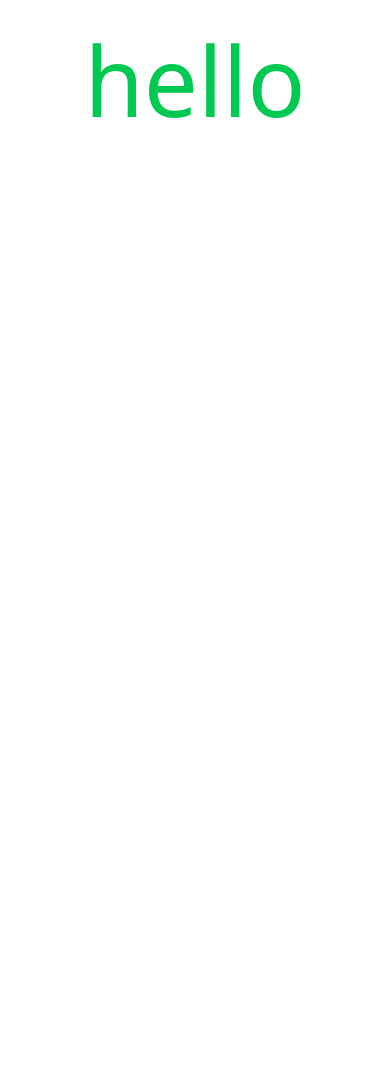
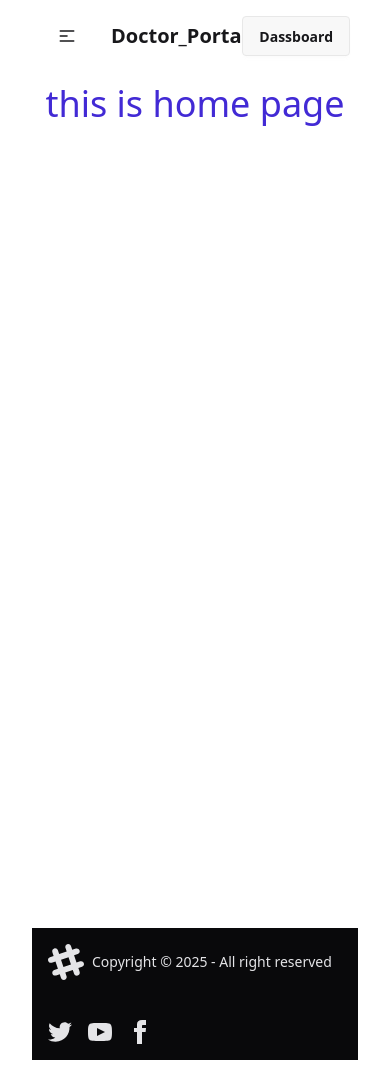
Before and after one commit to mern-project01/Affer_Fail_doctor_portal, a React (Vite) app: page / in a window 390 px wide. Before the commit the page ends 844 px from the top, so only its background shows below. Built offline with nearby package versions, Linux system fonts and the light colour scheme.

Commit message:
i react router-router-dom use header and footer

```diff
--- a/package.json
+++ b/package.json
@@ -11,8 +11,10 @@
   },
   "dependencies": {
     "@tailwindcss/vite": "^4.0.8",
+    "firebase": "^11.3.1",
     "react": "^19.0.0",
     "react-dom": "^19.0.0",
+    "react-router-dom": "^7.2.0",
     "tailwindcss": "^4.0.8"
   },
   "devDependencies": {
--- a/src/App.jsx
+++ b/src/App.jsx
@@ -1,13 +1,27 @@
 
+import { createBrowserRouter, RouterProvider } from 'react-router-dom';
 import './App.css'
+import Home from './Pages/Home/Home';
+import Main from './Componets/Main/Main';
 
 function App() {
+  const router = createBrowserRouter([
+    {
+      path: '/',
+      element: <Main></Main>,
+      children: [
+        {
+          path: '/',
+          element:<Home></Home>,
+        },
+      ]
+  }
+])
+  return (
+    <>
+    <RouterProvider router={router}></RouterProvider>
 
-  return (
-    <div>
-      <h1 className="text-8xl text-green-500">hello</h1>
-
-    </div>
+    </>
   );
 }
 
--- /dev/null
+++ b/src/Componets/Firbase/Firbase.init.jsx
@@ -0,0 +1,17 @@
+// Import the functions you need from the SDKs you need
+import { initializeApp } from "firebase/app";
+// TODO: Add SDKs for Firebase products that you want to use
+// https://firebase.google.com/docs/web/setup#available-libraries
+
+// Your web app's Firebase configuration
+const firebaseConfig = {
+  apiKey: "AIzaSyCnEFn9ul1eIrm1LIbRjpwLDU8gq8CQXX8",
+  authDomain: "new-doctor-portal-3476b.firebaseapp.com",
+  projectId: "new-doctor-portal-3476b",
+  storageBucket: "new-doctor-portal-3476b.firebasestorage.app",
+  messagingSenderId: "604592287269",
+  appId: "1:604592287269:web:b869efce78b8959e4459cc"
+};
+
+// Initialize Firebase
+const app = initializeApp(firebaseConfig);
--- /dev/null
+++ b/src/Componets/Gradient_Button/Gradient_Button.jsx
@@ -0,0 +1,11 @@
+import React from 'react';
+
+const Gradient_Button = ({children}) => {
+    return (
+        <div>
+           <button className='btn btn-outline bg-gradient-to-r from-primary to-secendary text-red-400'>{children} </button>
+        </div>
+    );
+};
+
+export default Gradient_Button;
--- /dev/null
+++ b/src/Componets/Main/Main.jsx
@@ -0,0 +1,18 @@
+import React from "react";
+import Header from "../../Pages/Share/Header/Header";
+import { Outlet } from "react-router-dom";
+import Footer from "../../Pages/Share/Footer/Footer";
+
+const Main = () => {
+  return (
+    <div>
+      <Header></Header>
+      <div className="h-screen">
+        <Outlet></Outlet>
+      </div>
+      <Footer></Footer>
+    </div>
+  );
+};
+
+export default Main;
--- /dev/null
+++ b/src/Pages/Home/Home.jsx
@@ -0,0 +1,11 @@
+import React from 'react';
+
+const Home = () => {
+    return (
+        <div>
+            <h1 className='text-4xl text-primary'> this is home page</h1>
+        </div>
+    );
+};
+
+export default Home;
--- /dev/null
+++ b/src/Pages/Share/Footer/Footer.jsx
@@ -0,0 +1,59 @@
+import React from 'react';
+
+const Footer = () => {
+    return (
+      <footer className="footer sm:footer-horizontal bg-neutral text-neutral-content items-center p-4">
+        <aside className="grid-flow-col items-center">
+          <svg
+            width="36"
+            height="36"
+            viewBox="0 0 24 24"
+            xmlns="http://www.w3.org/2000/svg"
+            fillRule="evenodd"
+            clipRule="evenodd"
+            class="fill-current"
+          >
+            <path d="M22.672 15.226l-2.432.811.841 2.515c.33 1.019-.209 2.127-1.23 2.456-1.15.325-2.148-.321-2.463-1.226l-.84-2.518-5.013 1.677.84 2.517c.391 1.203-.434 2.542-1.831 2.542-.88 0-1.601-.564-1.86-1.314l-.842-2.516-2.431.809c-1.135.328-2.145-.317-2.463-1.229-.329-1.018.211-2.127 1.231-2.456l2.432-.809-1.621-4.823-2.432.808c-1.355.384-2.558-.59-2.558-1.839 0-.817.509-1.582 1.327-1.846l2.433-.809-.842-2.515c-.33-1.02.211-2.129 1.232-2.458 1.02-.329 2.13.209 2.461 1.229l.842 2.515 5.011-1.677-.839-2.517c-.403-1.238.484-2.553 1.843-2.553.819 0 1.585.509 1.85 1.326l.841 2.517 2.431-.81c1.02-.33 2.131.211 2.461 1.229.332 1.018-.21 2.126-1.23 2.456l-2.433.809 1.622 4.823 2.433-.809c1.242-.401 2.557.484 2.557 1.838 0 .819-.51 1.583-1.328 1.847m-8.992-6.428l-5.01 1.675 1.619 4.828 5.011-1.674-1.62-4.829z"></path>
+          </svg>
+          <p>Copyright © {new Date().getFullYear()} - All right reserved</p>
+        </aside>
+        <nav className="grid-flow-col gap-4 md:place-self-center md:justify-self-end">
+          <a>
+            <svg
+              xmlns="http://www.w3.org/2000/svg"
+              width="24"
+              height="24"
+              viewBox="0 0 24 24"
+              class="fill-current"
+            >
+              <path d="M24 4.557c-.883.392-1.832.656-2.828.775 1.017-.609 1.798-1.574 2.165-2.724-.951.564-2.005.974-3.127 1.195-.897-.957-2.178-1.555-3.594-1.555-3.179 0-5.515 2.966-4.797 6.045-4.091-.205-7.719-2.165-10.148-5.144-1.29 2.213-.669 5.108 1.523 6.574-.806-.026-1.566-.247-2.229-.616-.054 2.281 1.581 4.415 3.949 4.89-.693.188-1.452.232-2.224.084.626 1.956 2.444 3.379 4.6 3.419-2.07 1.623-4.678 2.348-7.29 2.04 2.179 1.397 4.768 2.212 7.548 2.212 9.142 0 14.307-7.721 13.995-14.646.962-.695 1.797-1.562 2.457-2.549z"></path>
+            </svg>
+          </a>
+          <a>
+            <svg
+              xmlns="http://www.w3.org/2000/svg"
+              width="24"
+              height="24"
+              viewBox="0 0 24 24"
+              class="fill-current"
+            >
+              <path d="M19.615 3.184c-3.604-.246-11.631-.245-15.23 0-3.897.266-4.356 2.62-4.385 8.816.029 6.185.484 8.549 4.385 8.816 3.6.245 11.626.246 15.23 0 3.897-.266 4.356-2.62 4.385-8.816-.029-6.185-.484-8.549-4.385-8.816zm-10.615 12.816v-8l8 3.993-8 4.007z"></path>
+            </svg>
+          </a>
+          <a>
+            <svg
+              xmlns="http://www.w3.org/2000/svg"
+              width="24"
+              height="24"
+              viewBox="0 0 24 24"
+              class="fill-current"
+            >
+              <path d="M9 8h-3v4h3v12h5v-12h3.642l.358-4h-4v-1.667c0-.955.192-1.333 1.115-1.333h2.885v-5h-3.808c-3.596 0-5.192 1.583-5.192 4.615v3.385z"></path>
+            </svg>
+          </a>
+        </nav>
+      </footer>
+    );
+};
+
+export default Footer;
--- /dev/null
+++ b/src/Pages/Share/Header/Header.jsx
@@ -0,0 +1,58 @@
+import React from 'react';
+import { NavLink } from 'react-router-dom';
+
+const Header = () => {
+    const UlItem = (<>
+    <li> <NavLink to='/'>Home</NavLink> </li>
+    <li> <NavLink to='/'>About</NavLink> </li>
+    <li> <NavLink to='/'>Appointment</NavLink> </li>
+    <li> <NavLink to='/'>ContucUs</NavLink> </li>
+    <li> <NavLink to='/'>Login</NavLink> </li>
+    </>)
+    return (
+      <div className=''>
+        <div className="navbar  -mt-7 mb-4 bg-base-100 shadow-">
+          <div className="navbar-start">
+            <div className="dropdown">
+              <div
+                tabIndex={0}
+                role="button"
+                className="btn btn-ghost lg:hidden"
+              >
+                <svg
+                  xmlns="http://www.w3.org/2000/svg"
+                  className="h-5 w-5"
+                  fill="none"
+                  viewBox="0 0 24 24"
+                  stroke="currentColor"
+                >
+                  {" "}
+                  <path
+                    strokeLinecap="round"
+                    strokeLinejoin="round"
+                    strokeWidth="2"
+                    d="M4 6h16M4 12h8m-8 6h16"
+                  />{" "}
+                </svg>
+              </div>
+              <ul
+                tabIndex={0}
+                class="menu menu-sm dropdown-content bg-base-100 rounded-box z-1 mt-3 w-52 p-2 shadow text-sm"
+              >
+                {UlItem}
+              </ul>
+            </div>
+            <a className="btn btn-ghost text-xl">Doctor_Portal</a>
+          </div>
+          <div className="navbar-center hidden lg:flex">
+            <ul className="menu menu-horizontal px-1 text-lg">{UlItem}</ul>
+          </div>
+          <div className="navbar-end">
+            <a className="btn">Dassboard</a>
+          </div>
+        </div>
+      </div>
+    );
+};
+
+export default Header;
--- a/src/index.css
+++ b/src/index.css
@@ -2,3 +2,9 @@
 @import "tailwindcss";
 
 @plugin "daisyui";
+@theme{
+    --color-primary:#0FCFEC;
+    --color-secendary:#19D3AE;
+    --color-base:#3A4256;
+
+}
```
Also changed, not shown: Next Day Plan.txt, firebase.json (added), 2 other files (tests, documents, lock files or other folders).
